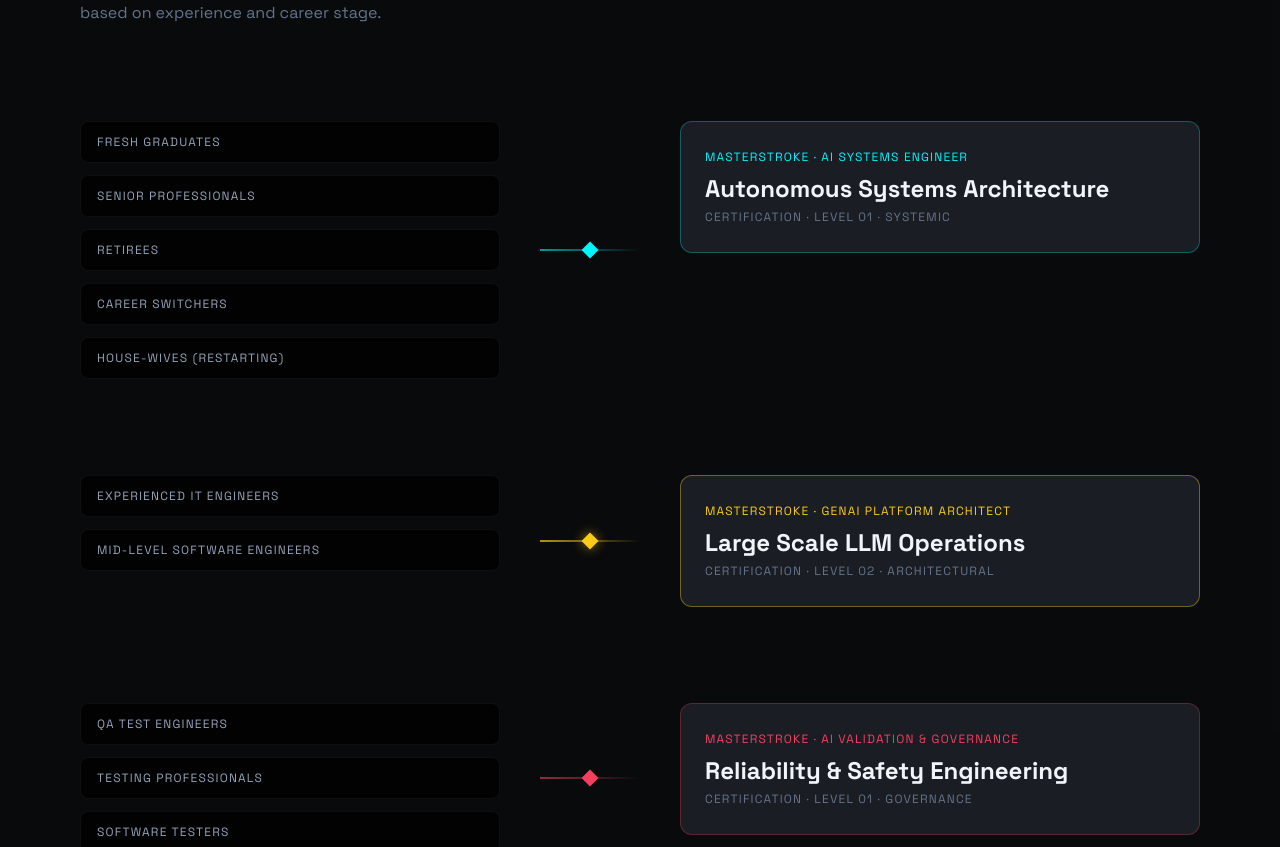
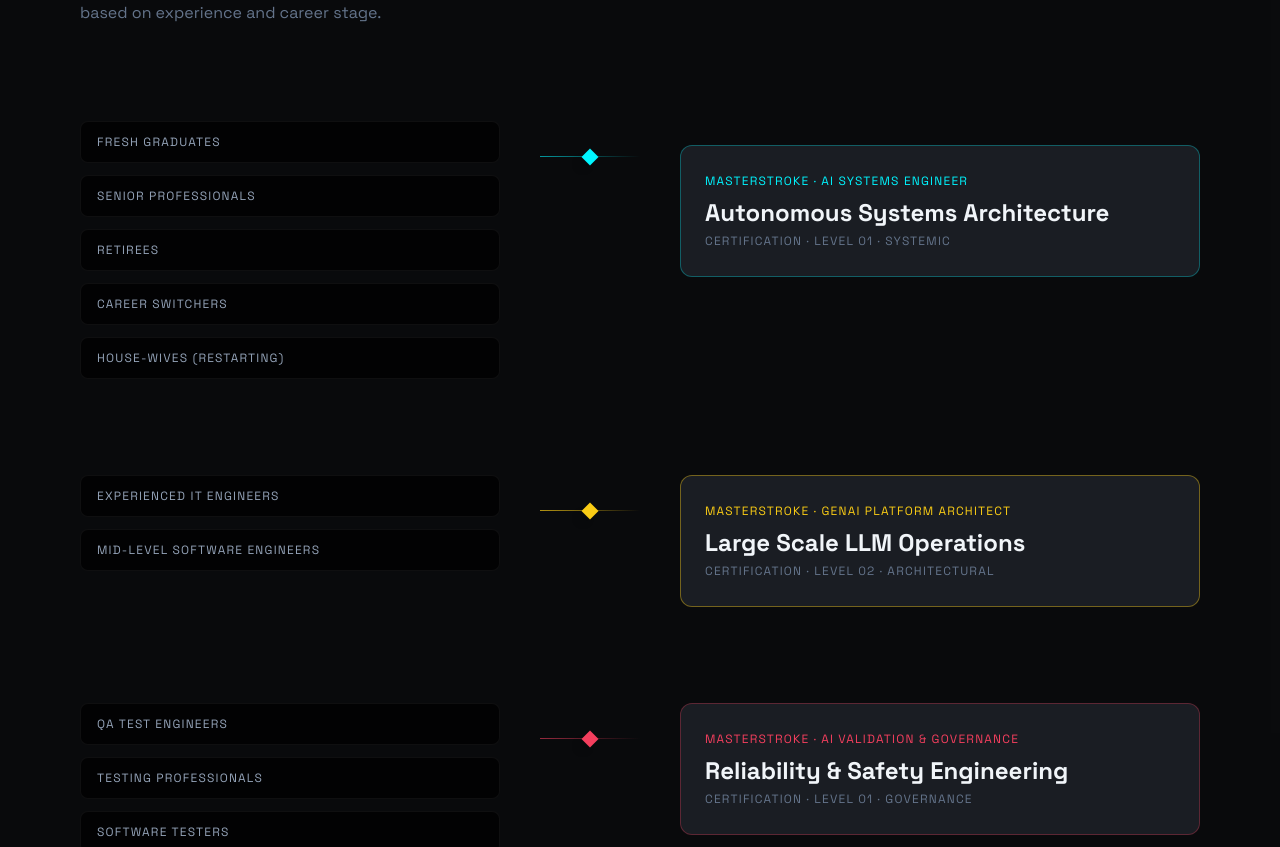
Before and after one commit to agenticautomation1-source/agenticaiimplementor_website, a React (Vite) app: page /learning-path in a window 1280 px wide. Shown: the part 1300-2147 px from the top of the page. Built offline with nearby package versions, Linux system fonts and the light colour scheme; no server answers.

Commit message:
Update LPProgramFlow.tsx

```diff
--- a/src/pages/learning-path/components/LPProgramFlow.tsx
+++ b/src/pages/learning-path/components/LPProgramFlow.tsx
@@ -93,18 +93,18 @@ titleClass: "text-yellow-400",
             </div>
 
 {/* CENTER — CONNECTOR */}
-<div className="hidden lg:flex items-center relative min-h-full">
+<div className="hidden lg:flex items-center relative min-h-[72px]">
+  <div className={`h-px w-full bg-gradient-to-r ${track.lineClass}`} />
   <div
-    className={`h-[2px] w-full bg-gradient-to-r ${track.lineClass}`}
-  />
-  <div
-    className={`absolute left-1/2 -translate-x-1/2 w-3 h-3 rotate-45 ${track.diamondClass}`}
+    className={`absolute left-1/2 -translate-x-1/2 w-3 h-3 rotate-45 ${track.diamondClass} shadow-lg`}
   />
 </div>
             {/* RIGHT — MASTERSTROKE CARD */}
-            <div
-              className={`h-[132px] flex flex-col justify-center p-6 rounded-xl bg-slate-panel border ${track.borderClass}`}
-            >
+           <div
+  className={`h-[132px] flex flex-col justify-center p-6 rounded-xl bg-slate-panel border ${
+    track.borderClass
+  } ${idx === 0 ? "mt-6" : ""}`}
+>
               <p
                 className={`text-xs uppercase tracking-widest mb-2 ${track.titleClass}`}
               >
```
